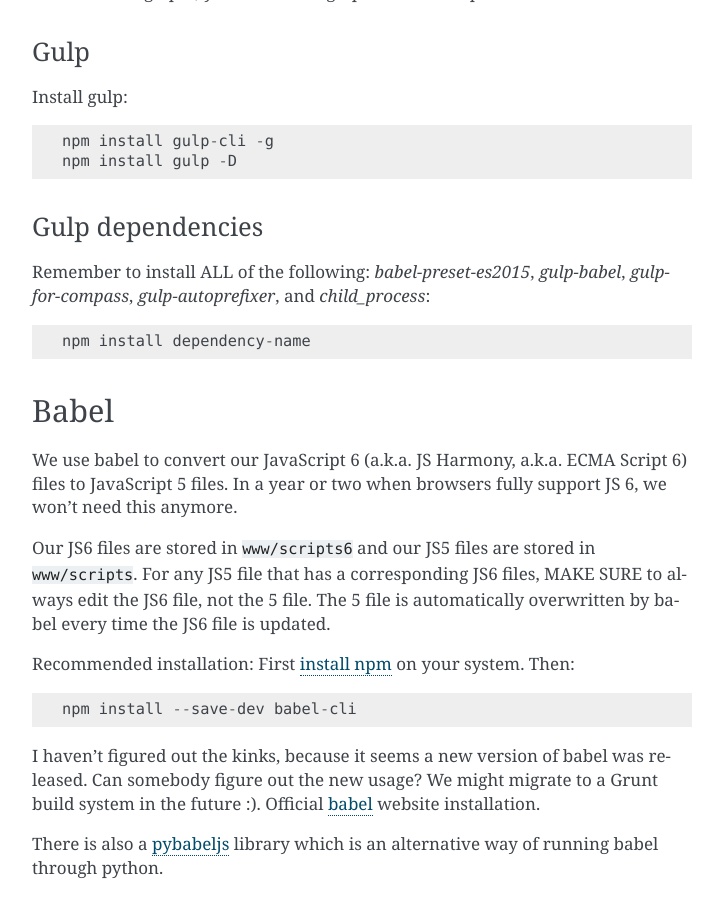
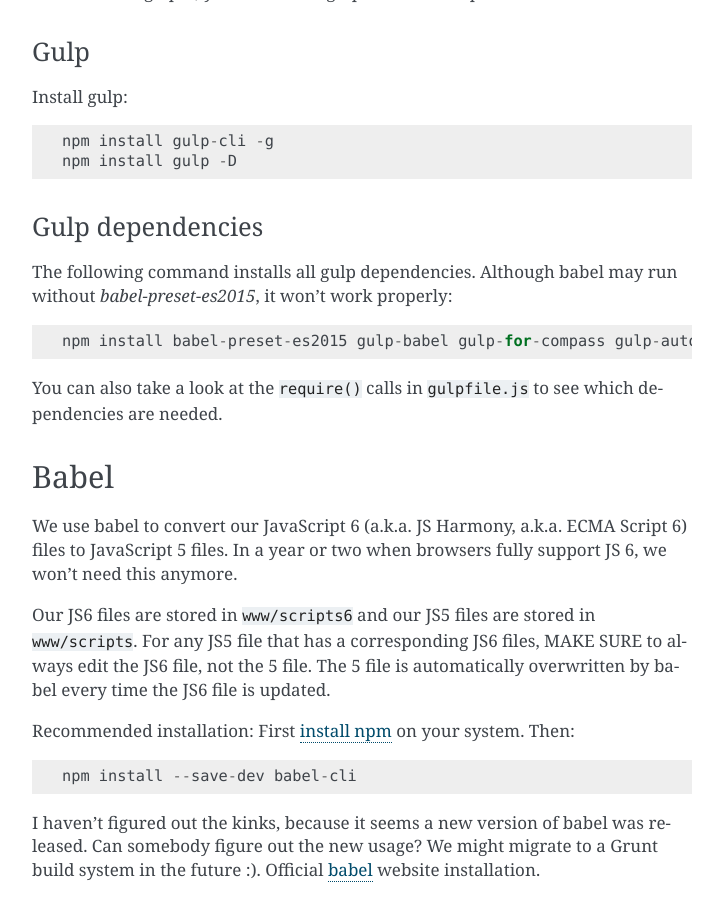
Before and after one commit to MareoRaft/prove-math, a Sphinx documentation site: the page built from docs/source/install.rst, in a window 1280 px wide and 900 px high, scrolled down 2782 px. Shown: the whole window, without its empty margins (388-1111 px from the left). Built offline with Sphinx 7.4.7, drawn with Linux system fonts in a browser that asks for light colours.

Commit message:
more documentation!

```diff
--- a/docs/source/install.rst
+++ b/docs/source/install.rst
@@ -154,18 +154,11 @@
 
 Gulp dependencies
 ~~~~~~~~~~~~~~~~~~~~~~
-Remember to install ALL of the following: `babel-preset-es2015`, `gulp-babel`, `gulp-for-compass`, `gulp-autoprefixer`, and `child_process`::
+The following command installs all gulp dependencies.  Although babel may run without `babel-preset-es2015`, it won't work properly::
 
-	npm install dependency-name
+	npm install babel-preset-es2015 gulp-babel gulp-for-compass gulp-autoprefixer child_process moment properties-reader
 
-
-
-
-
-
-
-
-
+You can also take a look at the ``require()`` calls in ``gulpfile.js`` to see which dependencies are needed.
 
 ..	_install-babel:
 
--- a/docs/source/programmers.rst
+++ b/docs/source/programmers.rst
@@ -7,4 +7,5 @@
 	install
 	mongo
 	auth
+	database
 	CHANGELOG
```
Also changed, not shown: docs/source/database.rst (added, +26 -0 lines).
